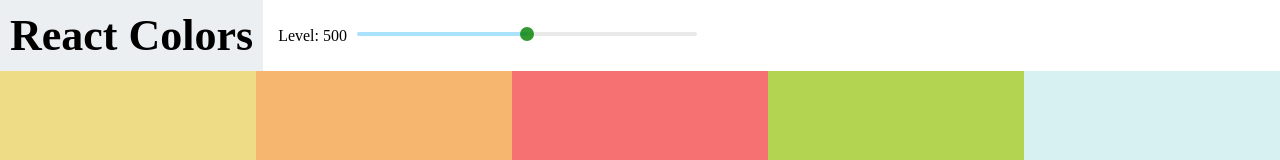
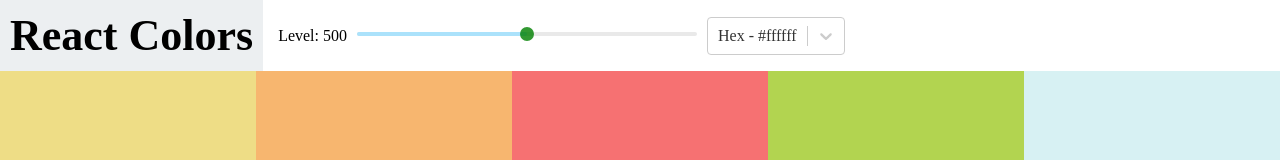
Before and after one commit to Waydj/colors, a React (Vite) app: page / in a window 1280 px wide. Shown: the top 160 px of the page. Built offline with nearby package versions, Linux system fonts and the light colour scheme.

Commit message:
add react-select, add format color

```diff
--- a/package.json
+++ b/package.json
@@ -14,7 +14,8 @@
     "rc-slider": "^10.5.0",
     "react": "^18.2.0",
     "react-copy-to-clipboard": "^5.1.0",
-    "react-dom": "^18.2.0"
+    "react-dom": "^18.2.0",
+    "react-select": "^5.8.0"
   },
   "devDependencies": {
     "@types/react": "^18.2.43",
--- a/src/ColorBox.jsx
+++ b/src/ColorBox.jsx
@@ -2,8 +2,8 @@
 import { CopyToClipboard } from "react-copy-to-clipboard";
 import "./ColorBox.css";
 
-export const ColorBox = ({ color }) => {
-  const { name, hex: background } = color;
+export const ColorBox = ({ color, background }) => {
+  const { name } = color;
 
   const [copied, setCopied] = useState(false);
 
--- a/src/Navbar.jsx
+++ b/src/Navbar.jsx
@@ -1,8 +1,15 @@
 import Slider from "rc-slider";
+import Select from "react-select";
 import "rc-slider/assets/index.css";
 import "./Navbar.css";
 
-export const Navbar = ({ level, setLevel }) => {
+const options = [
+  { value: "hex", label: "Hex - #ffffff" },
+  { value: "rgb", label: "RGB - rgb(255,255,255)" },
+  { value: "rgba", label: "RGBA - rgba(255,255,255,1)" },
+];
+
+export const Navbar = ({ level, setLevel, changeFormat }) => {
   return (
     <header className="navbar">
       <div className="logo">
@@ -22,6 +29,13 @@
           />
         </div>
       </div>
+      <div className="select-container">
+        <Select
+          defaultValue={options[0]}
+          onChange={changeFormat}
+          options={options}
+        />
+      </div>
     </header>
   );
 };
--- a/src/Palette.jsx
+++ b/src/Palette.jsx
@@ -1,18 +1,23 @@
 import { useState } from "react";
+import { Navbar } from "./Navbar";
 import { ColorBox } from "./ColorBox";
 import "./Palette.css";
-import { Navbar } from "./Navbar";
 
 export const Palette = ({ palette }) => {
   const [level, setLevel] = useState(500);
+  const [format, setFormat] = useState("hex");
+
+  const changeFormat = (format) => {
+    setFormat(format.value);
+  };
 
   const colorBoxes = palette.colors[level].map((color) => (
-    <ColorBox color={color} key={color.name} />
+    <ColorBox color={color} background={color[format]} key={color.name} />
   ));
 
   return (
     <div className="palette">
-      <Navbar level={level} setLevel={setLevel} />
+      <Navbar level={level} setLevel={setLevel} changeFormat={changeFormat} />
       <div className="palette-colors">{colorBoxes}</div>
     </div>
   );
```
Also changed, not shown: 1 other file (tests, documents, lock files or other folders).
